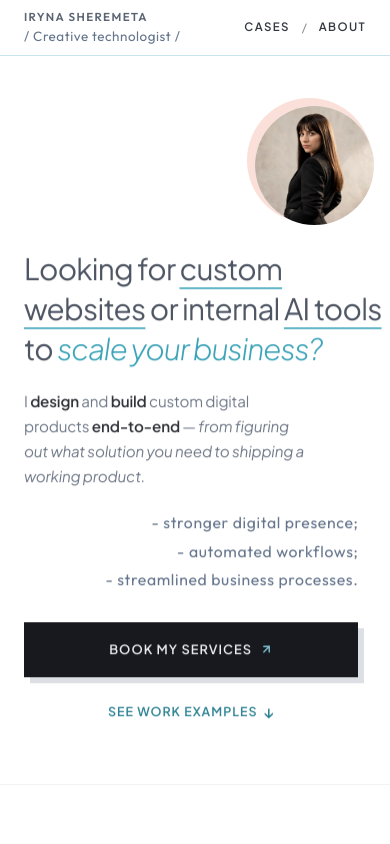
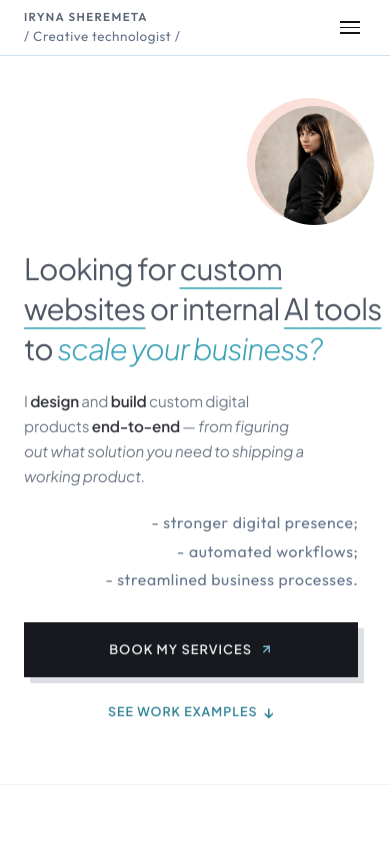
Before and after one commit to Irene2828/porfoliojuly, a Next.js app: page / in a window 390 px wide. Shown: the top 844 px of the page. Built offline with nearby package versions, Linux system fonts and the light colour scheme; no server answers; the database is empty.

Commit message:
feat: mobile header — hamburger menu instead of links

```diff
--- a/src/app/components/Header.tsx
+++ b/src/app/components/Header.tsx
@@ -74,9 +74,16 @@ export default function Header() {
       </div>
 
       <div className="mobile-header-right">
-        <a href="#cases" className="mobile-featured-link">CASES</a>
-        <span style={{ color: '#888888', fontWeight: 400, fontSize: '0.75rem', margin: '0 0.1rem' }}>/</span>
-        <a href="#about" className="mobile-featured-link">ABOUT</a>
+        <button
+          className={`hamburger-btn ${isMenuOpen ? 'open' : ''}`}
+          onClick={() => setIsMenuOpen(!isMenuOpen)}
+          aria-label="Menu"
+          aria-expanded={isMenuOpen}
+        >
+          <span className="hamburger-bar"></span>
+          <span className="hamburger-bar"></span>
+          <span className="hamburger-bar"></span>
+        </button>
       </div>
 
       {/* Drawer Overlay Menu */}
```
